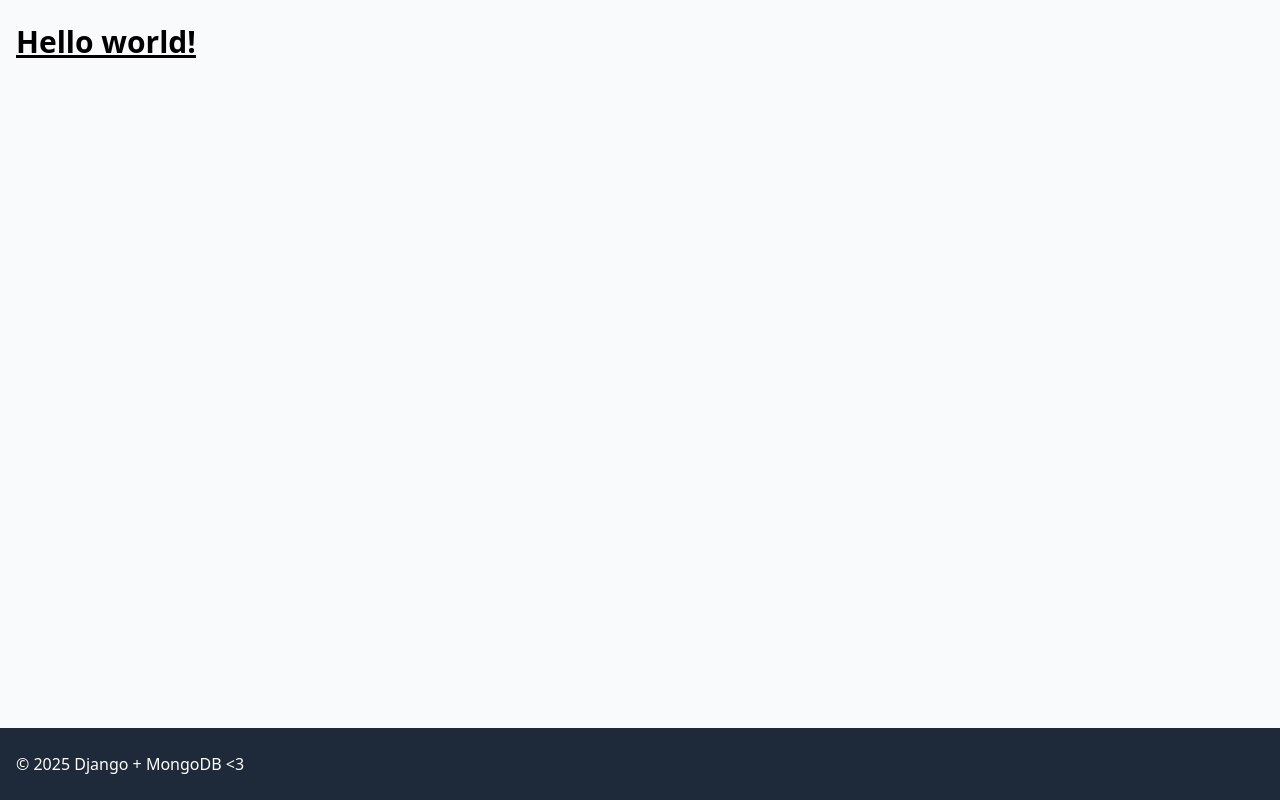
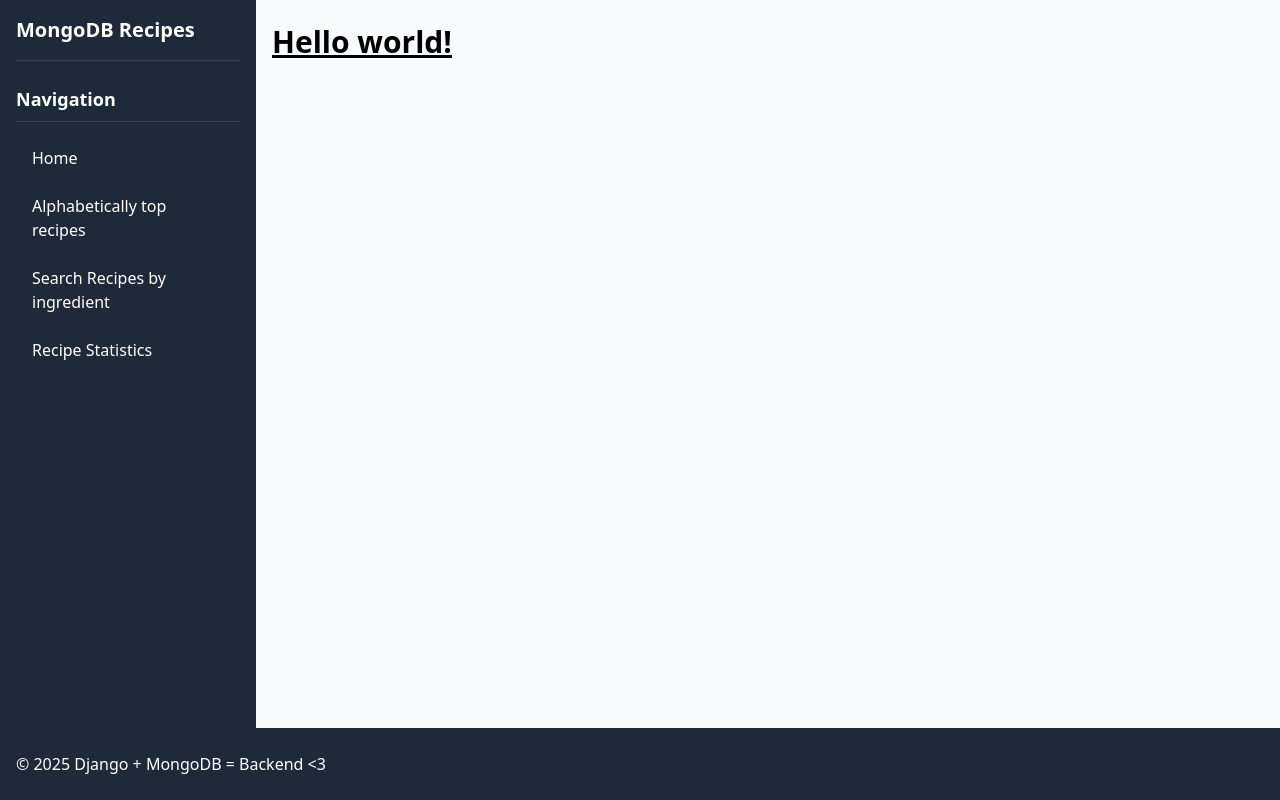
Before and after one commit to LillianHo5/recipe-book, a Django app: template cookbook/recipes/templates/base.html in a window 1280 px wide. Run offline with Django 5.2, Linux system fonts and the light colour scheme; the template is opened without the code that fills it, so the values that code supplies are empty.

Commit message:
Update base.html and add stats

```diff
--- a/cookbook/recipes/templates/base.html
+++ b/cookbook/recipes/templates/base.html
@@ -4,28 +4,142 @@
     <meta charset="UTF-8" />
     <meta name="viewport" content="width=device-width, initial-scale=1.0" />
     <title>{% block title %}Django MongoDB Backend Recipes{% endblock %}</title>
-
     <script src="https://unpkg.com/@tailwindcss/browser@4"></script>
     {% block extra_css %}{% endblock %}
   </head>
 
   <body class="flex flex-col min-h-screen bg-gray-50">
-    <!-- Main Content -->
-    <main class="container mx-auto px-4 py-6 flex-grow">
-      {% block content %}
-      <h1 class="text-3xl font-bold underline">Hello world!</h1>
-      {% endblock %}
-    </main>
+    <!-- Mobile Header - Only shown on small screens -->
+    <header class="bg-blue-600 text-white py-3 px-4 md:hidden">
+      <div class="flex justify-between items-center">
+        <a href="{% url 'index' %}" class="text-xl font-bold"
+          >Django MongoDB Recipes</a
+        >
+        <button id="mobile-menu-button" class="text-white focus:outline-none">
+          <svg
+            class="h-6 w-6"
+            fill="none"
+            stroke="currentColor"
+            viewBox="0 0 24 24"
+            xmlns="http://www.w3.org/2000/svg"
+          >
+            <path
+              stroke-linecap="round"
+              stroke-linejoin="round"
+              stroke-width="2"
+              d="M4 6h16M4 12h16M4 18h16"
+            ></path>
+          </svg>
+        </button>
+      </div>
+      <!-- Mobile Menu -->
+      <div id="mobile-menu" class="hidden mt-3">
+        <a
+          href="{% url 'index' %}"
+          class="block py-2 hover:bg-blue-700 rounded px-2"
+          >Home</a
+        >
+        <a
+          href="{% url 'top_recipes' %}"
+          class="block py-2 hover:bg-blue-700 rounded px-2"
+          >Alphabetically top recipes</a
+        >
+        <a
+          href="{% url 'ingredient_search' %}"
+          class="block py-2 hover:bg-blue-700 rounded px-2"
+          >Search Recipes by ingredient</a
+        >
+        <a
+          href="{% url 'recipe_stats' %}"
+          class="block py-2 hover:bg-blue-700 rounded px-2"
+          >Recipe Statistics</a
+        >
+      </div>
+    </header>
+
+    <div class="flex flex-grow">
+      <!-- Left Sidebar -->
+      <aside class="w-64 bg-gray-800 text-white hidden md:block">
+        <div class="p-4 sticky top-0">
+          <!-- Logo/Title Area -->
+          <div class="mb-6 pb-4 border-b border-gray-700">
+            <a href="{% url 'index' %}" class="text-xl font-bold block">
+              MongoDB Recipes
+            </a>
+          </div>
+
+          <h3 class="text-lg font-semibold mb-4 border-b border-gray-700 pb-2">
+            Navigation
+          </h3>
+          <ul class="space-y-2">
+            <li>
+              <a
+                href="{% url 'index' %}"
+                class="block py-2 px-4 hover:bg-gray-700 rounded transition"
+              >
+                Home
+              </a>
+            </li>
+            <li>
+              <a
+                href="{% url 'top_recipes' %}"
+                class="block py-2 px-4 hover:bg-gray-700 rounded transition"
+              >
+                Alphabetically top recipes
+              </a>
+            </li>
+
+            <li>
+              <a
+                href="{% url 'ingredient_search' %}"
+                class="block py-2 px-4 hover:bg-gray-700 rounded transition"
+              >
+                Search Recipes by ingredient
+              </a>
+            </li>
+
+            <li>
+              <a
+                href="{% url 'recipe_stats' %}"
+                class="block py-2 px-4 hover:bg-gray-700 rounded transition"
+              >
+                Recipe Statistics
+              </a>
+            </li>
+          </ul>
+        </div>
+      </aside>
+
+      <!-- Main Content -->
+      <main class="flex-grow px-4 py-6">
+        <div class="container mx-auto">
+          {% block content %}
+          <h1 class="text-3xl font-bold underline">Hello world!</h1>
+          {% endblock %}
+        </div>
+      </main>
+    </div>
 
     <!-- Footer -->
     <footer class="bg-gray-800 text-white py-6">
       <div class="container mx-auto px-4">
         <div class="flex flex-col md:flex-row justify-between items-center">
           <div class="mb-4 md:mb-0">
-            <p>&copy; {% now "Y" %} Django + MongoDB <3</p>
+            <p>&copy; {% now "Y" %} Django + MongoDB = Backend <3</p>
           </div>
         </div>
       </div>
     </footer>
+
+    <script>
+      // Toggle mobile menu
+      document
+        .getElementById("mobile-menu-button")
+        .addEventListener("click", function () {
+          const menu = document.getElementById("mobile-menu");
+          menu.classList.toggle("hidden");
+        });
+    </script>
+    {% block extra_js %}{% endblock %}
   </body>
 </html>
--- a/cookbook/recipes/templates/statistics.html
+++ b/cookbook/recipes/templates/statistics.html
@@ -1,5 +1,5 @@
-{% extends 'base.html' %} {% block title %}Recipe Statistics{% endblock %} {%
-block content %}
+{% extends 'base.html' %} {% block title %}Recipe Statistics{% endblock %}
+{%block content %}
 <div class="py-6">
   <h1 class="text-2xl font-bold mb-6">Recipe Statistics</h1>
 
--- a/cookbook/recipes/urls.py
+++ b/cookbook/recipes/urls.py
@@ -5,8 +5,7 @@ from . import views
 urlpatterns = [
     path("", views.index, name="index"),
     path("recipe/<str:recipe_id>/", views.recipe_detail, name="recipe_detail"),
-    # path("search/", views.recipe_search, name="recipe_search"),
-    # path("list/", views.recipe_list, name="recipe_list"),
+    path("top/", views.top_recipes, name="top_recipes"),
     path("stats/", views.recipe_statistics, name="recipe_stats"),
     path(
         "ingredient-search/", views.ingredient_vector_search, name="ingredient_search"
```
